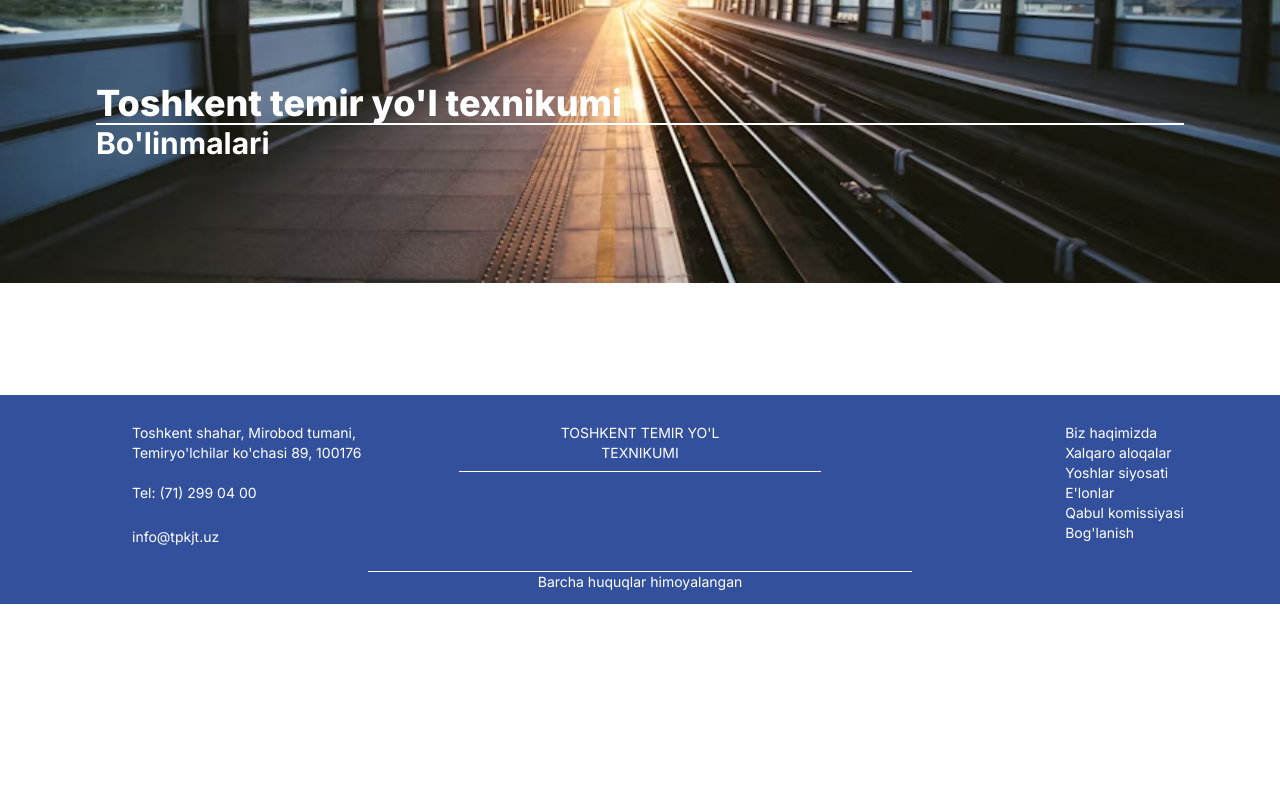
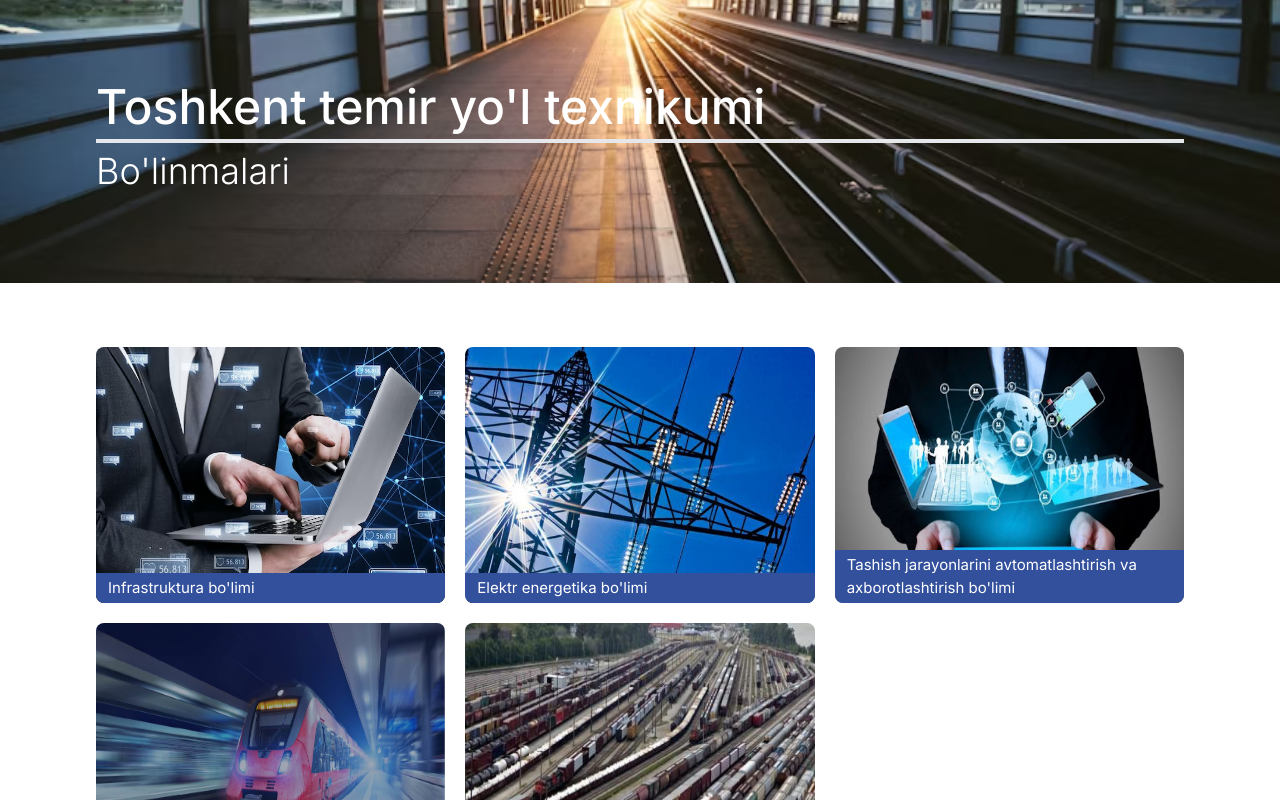
Before and after one commit to s1rojoff/texnikum, a Vue app: page /about/division in a window 1280 px wide. Shown: the part 460-1260 px from the top of the page. Before the commit the page ends 1064 px from the top, so only its background shows below. Built offline with nearby package versions, Linux system fonts and the light colour scheme; some icons are missing.

Commit message:
devision pages created

```diff
--- a/src/components/BaseCard/index.vue
+++ b/src/components/BaseCard/index.vue
@@ -1,6 +1,5 @@
 <script setup lang="ts">
 import { ref } from 'vue'
-const emits = defineEmits(['expInfo', 'manInfo'])
 const props = defineProps({
   cardData: {
     type: Object,
@@ -11,7 +10,6 @@
     default: false
   }
 })
-//currentExp: boolean, currentMan: boolean
 const currentExp = ref<boolean>(false)
 const currentMan = ref<boolean>(false)
 function replaceInfoExp() {
@@ -87,11 +85,11 @@
 
     <div class="px-5 mt-5">
       <div v-if="currentExp">
-        <p class="text-center text-xl text-main font-semibold">Ish tajribasi</p>
+        <p class="title">Ish tajribasi</p>
         <p class="mt-1">{{ props.cardData.experience }}</p>
       </div>
       <div v-if="currentMan">
-        <p class="text-center text-xl text-main font-semibold">Majburiyatlari</p>
+        <p class="title">Majburiyatlari</p>
         <p class="mt-1">{{ props.cardData.mandate }}</p>
       </div>
     </div>
@@ -101,4 +99,7 @@
 .toggle-btn {
   @apply rounded-2xl border-main border py-1 px-10 hover:bg-main hover:text-white transition;
 }
+.title{
+  @apply text-center text-xl text-main font-semibold
+}
 </style>
--- a/src/router/router.ts
+++ b/src/router/router.ts
@@ -37,7 +37,7 @@
         meta: {
           parentName: 'Biz haqimizda'
         },
-        component: () => import('@/views/about/division.vue')
+        component: () => import('@/views/about/division/index.vue')
       }
     ]
   },
--- a/src/stores/index.ts
+++ b/src/stores/index.ts
@@ -24,7 +24,7 @@
             },
             {
               name: 'Rahbariyat',
-              route: 'about/management'
+              route: '/about/management'
             },
             {
               name: "Bo'linmalar",
--- a/src/views/about/division.vue
+++ /dev/null
@@ -1,13 +0,0 @@
-<script setup lang="ts"></script>
-<template>
-  <div
-    class="bg-[url('/about/header-about.avif')] lg:px-24 bg-no-repeat w-full bg-center bg-cover h-[75vh]"
-  >
-    <div class="text-start top-2/3">
-      <p class="text-4xl font-extrabold border-b-2 border-white text-white">
-        Toshkent temir yo'l texnikumi
-      </p>
-      <p class="text-3xl font-bold text-white">Bo'linmalari</p>
-    </div>
-  </div>
-</template>
--- /dev/null
+++ b/src/views/about/division/composable.ts
@@ -0,0 +1,27 @@
+import { ref } from 'vue'
+
+export function useDevision() {
+  const devisions = ref<any>([
+    {
+      name: "Infrastruktura bo'limi",
+      url: '/bolinmalar/infrastruktura.avif'
+    },
+    {
+      name: "Elektr energetika bo'limi",
+      url: '/bolinmalar/elektr_energiya.jpg'
+    },
+    {
+      name: "Tashish jarayonlarini avtomatlashtirish va axborotlashtirish bo'limi",
+      url: '/bolinmalar/tashish_avtomat.jpg'
+    },
+    {
+      name: "Harakat tarkibi bo'limi",
+      url: '/bolinmalar/harakat_tarkibi.jpeg'
+    },
+    {
+      name: "Tashishni tashkil etish bo'limi",
+      url: '/bolinmalar/tashishni_tashkil.jpg'
+    }
+  ])
+  return {devisions}
+}
--- /dev/null
+++ b/src/views/about/division/index.vue
@@ -0,0 +1,36 @@
+<script setup lang="ts">
+import { useDevision } from './composable'
+const { devisions } = useDevision()
+</script>
+
+<template>
+  <div
+    class="bg-[url('/about/header-about.avif')] lg:px-24 bg-no-repeat w-full bg-center bg-cover h-[75vh]"
+  >
+    <div class="text-start top-2/3">
+      <p
+        class="sm:text-5xl font-medium text-white border-solid border-l-stone-400 sm:pb-2 sm:mb-2 border-b-4 text-3xl"
+      >
+        Toshkent temir yo'l texnikumi
+      </p>
+      <p class="sm:text-4xl font-light text-2xl text-white">Bo'linmalari</p>
+    </div>
+  </div>
+
+  <div class="mx-auto container mt-16 lg:px-24">
+    <div class="grid grid-cols-3 gap-5">
+      <div v-for="(item, index) in devisions">
+        <div class="relative rounded-lg overflow-hidden cursor-pointer h-64 w-full">
+          <img
+            :src="item.url"
+            class="bg-contain w-full h-full bg-center hover:scale-110 transition"
+            alt=""
+          />
+          <div class="absolute w-full py-1 pl-3 bottom-0 bg-main">
+            <p class="text-white text-[15px]">{{ item.name }}</p>
+          </div>
+        </div>
+      </div>
+    </div>
+  </div>
+</template>
--- a/src/views/about/management.vue
+++ b/src/views/about/management.vue
@@ -13,10 +13,12 @@
     class="bg-[url('/about/header-about.avif')] lg:px-24 bg-no-repeat w-full bg-center bg-cover h-[75vh]"
   >
     <div class="text-start top-2/3">
-      <p class="text-4xl font-extrabold border-b-2 border-white text-white">
+      <p
+        class="sm:text-5xl font-medium text-white border-solid border-l-stone-400 sm:pb-2 sm:mb-2 border-b-4 text-3xl"
+      >
         Toshkent temir yo'l texnikumi
       </p>
-      <p class="text-3xl font-bold text-white">Rahbariyati</p>
+      <p class="sm:text-4xl font-light text-2xl text-white">Rahbariyati</p>
     </div>
   </div>
   <div class="mt-10 container mx-auto lg:px-24">
--- a/src/views/about/story.vue
+++ b/src/views/about/story.vue
@@ -3,9 +3,13 @@
   <div
     class="bg-[url('/about/header-about.avif')] lg:px-24 bg-no-repeat w-full bg-center bg-cover h-[75vh]"
   >
-    <div class="text-start top-2/3 ">
-      <p class="text-4xl font-extrabold border-b-2 border-white text-white">Toshkent temir yo'l texnikumi</p>
-      <p class="text-3xl font-bold text-white"> Biz haqimizda</p>
+    <div class="text-start top-2/3">
+      <p
+        class="sm:text-5xl font-medium text-white border-solid border-l-stone-400 sm:pb-2 sm:mb-2 border-b-4 text-3xl"
+      >
+        Toshkent temir yo'l texnikumi
+      </p>
+      <p class="sm:text-4xl font-light text-2xl text-white">Biz haqimizda</p>
     </div>
   </div>
   <div class="mx-auto container lg:px-24">
--- a/src/views/about/sturucture.vue
+++ b/src/views/about/sturucture.vue
@@ -4,10 +4,12 @@
     class="bg-[url('/about/header-about.avif')] lg:px-24 bg-no-repeat w-full bg-center bg-cover h-[75vh]"
   >
     <div class="text-start top-2/3">
-      <p class="text-4xl font-extrabold border-b-2 border-white text-white">
+      <p
+        class="sm:text-5xl font-medium text-white border-solid border-l-stone-400 sm:pb-2 sm:mb-2 border-b-4 text-3xl"
+      >
         Toshkent temir yo'l texnikumi
       </p>
-      <p class="text-3xl font-bold text-white">Tarkibiy tuzilmasi</p>
+      <p class="sm:text-4xl font-light text-2xl text-white">Tarkibiy tuzilmasi</p>
     </div>
   </div>
   <div class="lg:px-24 mt-5">
--- a/src/views/international/currentpro.vue
+++ b/src/views/international/currentpro.vue
@@ -1,5 +1,4 @@
-<script lang="ts" setup>
-</script>
+<script lang="ts" setup></script>
 
 <template>
   <div
```
Also changed, not shown: public/bolinmalar/harakat_tarkibi.jpeg (added), public/bolinmalar/tashishni_tashkil.jpg (added).
